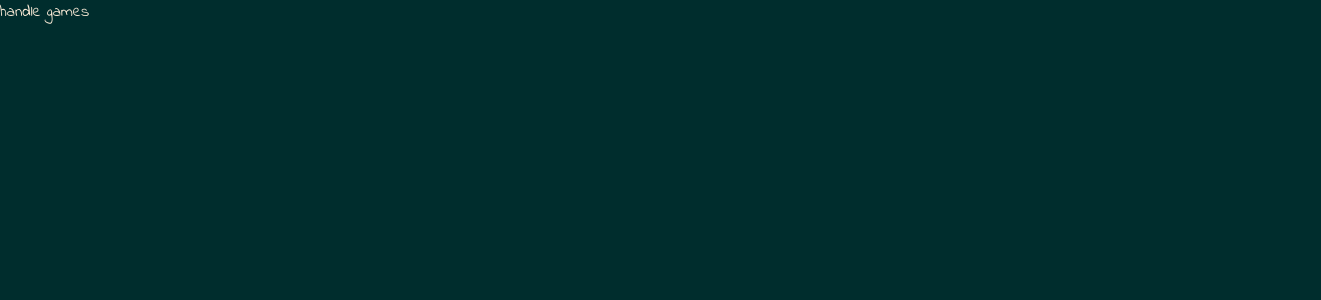
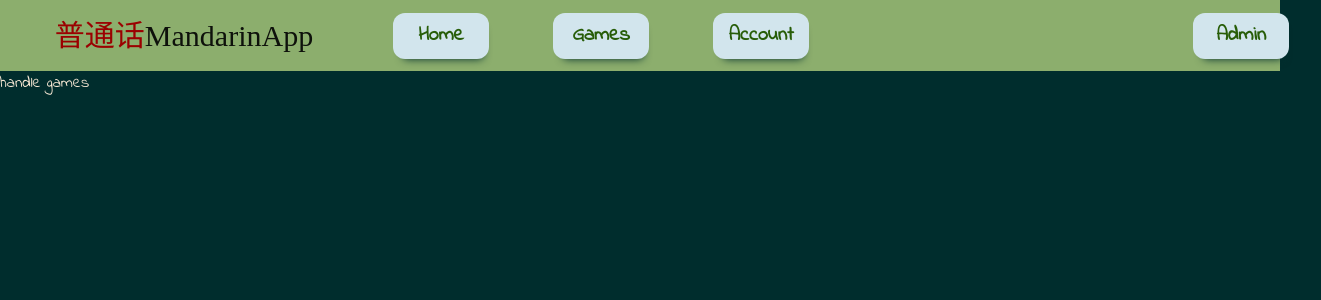
Before and after one commit to DianaBerte/MandarinApp-FE, a React (Create React App) app: page /admin/handleGames in a window 1280 px wide. Shown: the top 300 px of the page, 1321 px wide, since content can reach past the window. Built offline with nearby package versions, Linux system fonts and the light colour scheme; a web font is replaced by a local one.

Commit message:
Adds Navbar everywhere

```diff
--- a/src/pages/Admins/HandleGames.jsx
+++ b/src/pages/Admins/HandleGames.jsx
@@ -1,7 +1,10 @@
+import NavbarComponent from "../../components/NavbarComponent"
+
 const HandleGames = () => {
 
     return(
         <>
+        <NavbarComponent/>
         handle games
         </>
     )
--- a/src/pages/Admins/HandleUsers.jsx
+++ b/src/pages/Admins/HandleUsers.jsx
@@ -3,6 +3,7 @@ import { getUsers } from "../../redux/actions/index.js"
 import { useEffect, useState } from "react"
 import { useDispatch } from "react-redux";
 import { MdOutlinePhotoCamera } from "react-icons/md";
+import NavbarComponent from "../../components/NavbarComponent.jsx";
 
 const HandleUsers = ({ user }) => {
 
@@ -73,6 +74,7 @@ const HandleUsers = ({ user }) => {
 
     return(
         <>
+        <NavbarComponent />
         <Modal className="modal-text" show={show} onHide={handleClose}>
             <Modal.Header closeButton>
             <Modal.Title className="modal-title" ><h1>Update User</h1></Modal.Title>
```
